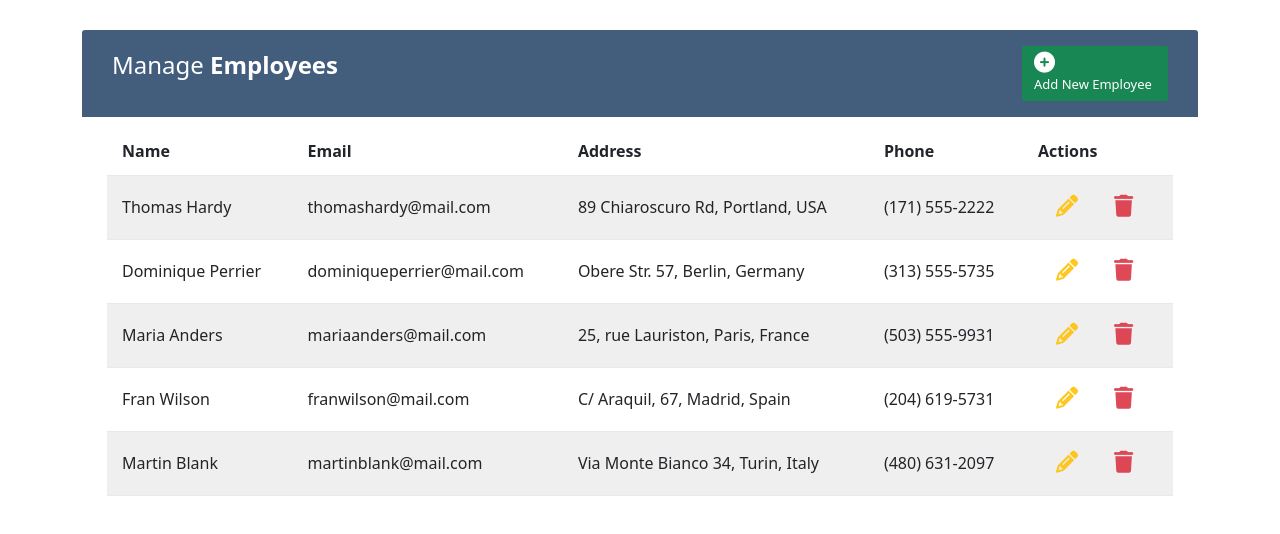
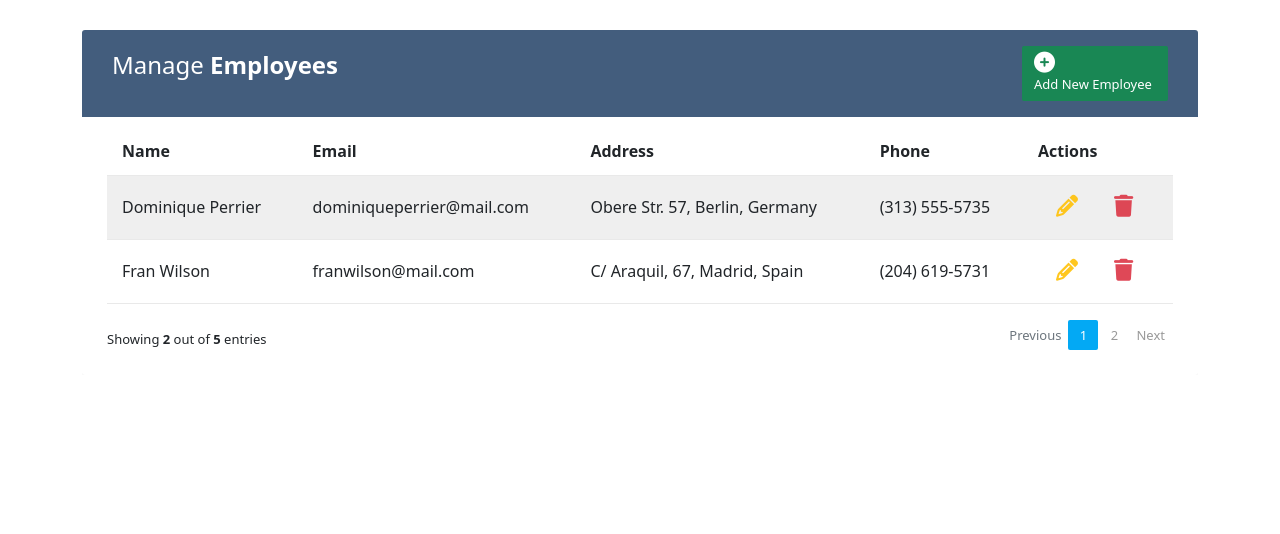
Before and after one commit to ipekulfetkaylan/react-project, a React (Create React App) app in the folder dorduncu-bolum-hooks/employee/: page / in a window 1280 px wide. Shown: the top 534 px of the page. Built offline with nearby package versions, Linux system fonts and the light colour scheme.

Commit message:
pagination eklendi

```diff
--- a/dorduncu-bolum-hooks/employee/src/EmployeeContext.js
+++ b/dorduncu-bolum-hooks/employee/src/EmployeeContext.js
@@ -16,6 +16,11 @@
         {id:uuidv4(), name: 'Fran Wilson', email: 'franwilson@mail.com', address: 'C/ Araquil, 67, Madrid, Spain', phone: '(204) 619-5731'},
         {id:uuidv4(), name: 'Martin Blank', email: 'martinblank@mail.com', address: 'Via Monte Bianco 34, Turin, Italy', phone: '(480) 631-2097'}
     ])
+
+
+    // çalışanları burada da sıralyabiliriz. burada çalışanları daha göndermeden en başta sıralıyoruz. Sonra burada artık employees yerine sortedEmployees göndreceğiz
+     const sortedEmployees = employees.sort((a,b)=>(a.name < b.name ? -1 : 1));
+
 
     //yeni çalışan eklemek için bu function ı yazdık
     const addEmployee = (name, email, address, phone) =>{
@@ -38,7 +43,7 @@
 
 
     return (
-        <EmployeeContext.Provider  value = {{employees, addEmployee, deleteEmployee, updateEmployee}}>
+        <EmployeeContext.Provider  value = {{sortedEmployees, addEmployee, deleteEmployee, updateEmployee}}>
         {/* contexten addEmployee yi export etmemizin sebebi EmployeeContext çağırdığımız yerde kullanabilmek. Yani formda addEmployee yi kullanabilmek için */}
             {props.children}
         </EmployeeContext.Provider>
--- a/dorduncu-bolum-hooks/employee/src/components/EmployeeList.js
+++ b/dorduncu-bolum-hooks/employee/src/components/EmployeeList.js
@@ -1,9 +1,11 @@
 import {useState, useContext, useEffect} from 'react'
 import Button from 'react-bootstrap/esm/Button';
+import Alert from 'react-bootstrap/Alert';
 import Modal from 'react-bootstrap/Modal';
 import { EmployeeContext } from '../EmployeeContext';
 import AddForm from './AddForm';
 import Employee from "./Employee";
+import Pagination from './Pagination';
 
 
 const EmployeeList= ()=>{
@@ -19,20 +21,46 @@
     //useState ile her bir child a veriyi props ile göndermek zorundaydık. Ancak context ile istediğimiz yerde veriyi consume edebiliyoruz bu yüzden bu veriyi EmployeeContext içinde useContext içine aldık
     */
 
-    const {employees}= useContext(EmployeeContext)
+    const {sortedEmployees}= useContext(EmployeeContext)
     //useContext direkt iletmek istediği veriyi alıyor EmployeeContext kendisini yazıyorız providerı değil peki neyi iletmek istiyor? employees bilgisini. destructing yöntemi ile employeesi alıyoruz
 
 
 // modalın görünmesini bir state atadık. Modalın görünmesi ya da görünmemesi componentin durumuna bağlı. Model göründüğünde state değişecek modal kaybolduğunda state yeniden değişecek yani modalın gösterilip ya da gösterilmemesini bir state olarak tanımladık
     const [show, setShow]= useState(false);
+    const [showAlert, setShowAlert] = useState(false);
+    // const handleShowAlert = ()=> setShowAlert(true)
+    const handleShowAlert = ()=>{
+      setShowAlert(true);
+      setTimeout(() => {
+        setShowAlert (false)
+      }, 2000)
+    }
+
     const handleClose= () => setShow(false)
     const handleShow= () => setShow(true)
-
 
 //bir çalışan ekledikten sonra modalın kapanmasını sağlamak için useEffecti kullandık. useEffect uygulamada bir işlem bir değişikliğe tepki olarak cmponentin tekrar render edilmesidir. Bu render ilk işlemden sonra da olur her güncellemeden sonra da olabilir.  useEffect bir işlem yaparken yanın da başka bir işlem de yapıldığında (sideEffect) kullanılır daha çok. Eğer bir şart yazılmaz ise her işlemde çalışır biz her işlemde çalışmasını her zaman istemeyebiliriz. Sadece başlangıçta çalışmasını istiyorsak [] yazarız burada o yüzden [employees] i yazdık. Yani employees da bir değişiklik olduğunda çalış anlamına geliyor
     useEffect(()=>{
       handleClose();
-    }, [employees])
+//kapatma işleminden sonra alertin görünmesini istiyoruz bunun için callback funtiona ihticımız var bu da return.
+      return () => {
+
+        handleShowAlert(false);
+      }
+    }, [sortedEmployees])
+
+
+    const [currentPage, setCurrentPage]= useState(1); //başlangıç olarak 1. sayfadan başlamasını istiyoruz
+    const [employeesPerPage, setEmployeesPerPage]= useState(2); // sayfada kaç çalışan göstermek istiyorsak başlangıca o değeri veriyoruz
+
+    const indexOfLastEmployee= currentPage * employeesPerPage; //son sayfayı o andaki sayfa ile sayfada gösterilen çalışan sayısını çarparak bukduk
+    const indexOfFirstEmployee = indexOfLastEmployee - employeesPerPage; // ilk sayfayı da son sayfadan sayfada gösterilen çalışan sayısını çıkararak bulduk.
+    const currenEmployees = sortedEmployees.slice(indexOfFirstEmployee, indexOfLastEmployee); //sayfada gösterilmesini istediğimiz çalışanları göstermek için her ne kadar bunu yukarı da 2 olarak belirtsek de normal çalışanlar içinden bu ikisi slice etmeli
+    const totalPagesNum = Math.ceil(sortedEmployees.length /employeesPerPage) //toplam sayfa numarası da çalışanların sayfada göstrine bölerek bulduk
+
+
+
+
 
     return(
 
@@ -49,7 +77,9 @@
       </div>
       {/* bu header alanını app js değil de employyeListte yapmamızın sebebi yeni bir çalışan bilgisi eklendiğinde employeeListte state bilgisi değişecek bu state bilgisi değiştiği zaman useState hookunu kullanacağız modalın kapanmasını sağlamak için state bilgisini buarada kullandığımız için burada yapmamız daha doğru */}
 
-
+      <Alert show= {showAlert} variant="success">
+      Employee List Successfully Updated
+      </Alert>
 
         <table className="table table-striped table-hover">
             <thead>
@@ -65,16 +95,18 @@
                {/* <Employee employees={employees}></Employee> */}
                {/* props yardımı ile bilgiyi employee componentine gönderebiliriz. İlk olarak employees i burdan alıp Employee de çağırmıştık ancak kodun daha okunabilir olması için map ile burada yazdık*/}
                {
-                employees.map(employee => (
+                // eklenen çalışanlar sıralı bir şekilde gelmiyor sıralamak için 1. yöntem sort().localeCompare metodunu kullanabiliriz örn:employees.sort((a,b)=>a.name.localeCompare(b.name)).map  2.yöntem ise direkt sort kullanmak
+
+                currenEmployees.map(employee => (
                   <tr key={employee.id}>
                     <Employee employee={employee}></Employee>
                   </tr>
-
-
                 ))
                }
             </tbody>
         </table>
+
+        <Pagination totalPages= {totalPagesNum} setCurrentPage= {setCurrentPage} currenEmployees={currenEmployees} sortedEmployees={sortedEmployees} ></Pagination>
 
         <Modal show= {show} onHide= {handleClose}>
           <Modal.Header >
--- /dev/null
+++ b/dorduncu-bolum-hooks/employee/src/components/Pagination.js
@@ -0,0 +1,49 @@
+import { useEffect, useState } from "react";
+
+//EmployeeList componentinde verdiğimiz propları burada yakaladık. burada useEffect yazacağız çünkü tıklandığı anda sayfadaki çalışanlar değişecek
+const Pagination = ({totalPages, setCurrentPage, currenEmployees, sortedEmployees}) =>{
+
+    const numOfPages= [];
+    for(let i=1; i< totalPages; i++){
+        numOfPages.push(i);
+    }
+
+    const [currentButton, setCurrentButton] = useState(1);
+
+    useEffect(() =>{
+        setCurrentPage(currentButton)
+    }, [currentButton, setCurrentPage])
+
+    return(
+        <div className="clearfix">
+        <div className="hint-text">Showing <b>{currenEmployees.length}</b> out of <b>{sortedEmployees.length}</b> entries </div>
+        <ul className="pagination">
+            {/* tıkladıkça bir öncekine gitmesini sağlayacak */}
+            <li className={`${currentButton === 1 ? 'page-item disabled' : 'page-item'}`}><a href="#!" className="page-link"
+                onClick={() => setCurrentButton((prev)=> prev === 1 ? prev : prev -1 )}
+                >Previous</a></li>
+
+                {
+                   numOfPages.map((page, index) => {
+                    return(
+                        <li key={index} className={`${currentButton === page ? 'page-item active' : 'page-item'}`}>
+                            <a href="#!" className="page-link" onClick={() => setCurrentButton(page)}>{page}</a>
+                        </li>
+                    )
+                   })
+                }
+
+
+            {/* tıkladıkça bir ileri gitmesini sağlayacak */}
+            <li className={`${currentButton === numOfPages.length ? 'page-item disabled' : 'page-item'}`}><a href="#!" className="page-link"
+                onClick={() => setCurrentButton((prev)=> prev === numOfPages.length ? prev : prev + 1 )}
+                >Next</a></li>
+
+
+        </ul>
+    </div>
+    )
+
+}
+
+export default Pagination;
```
